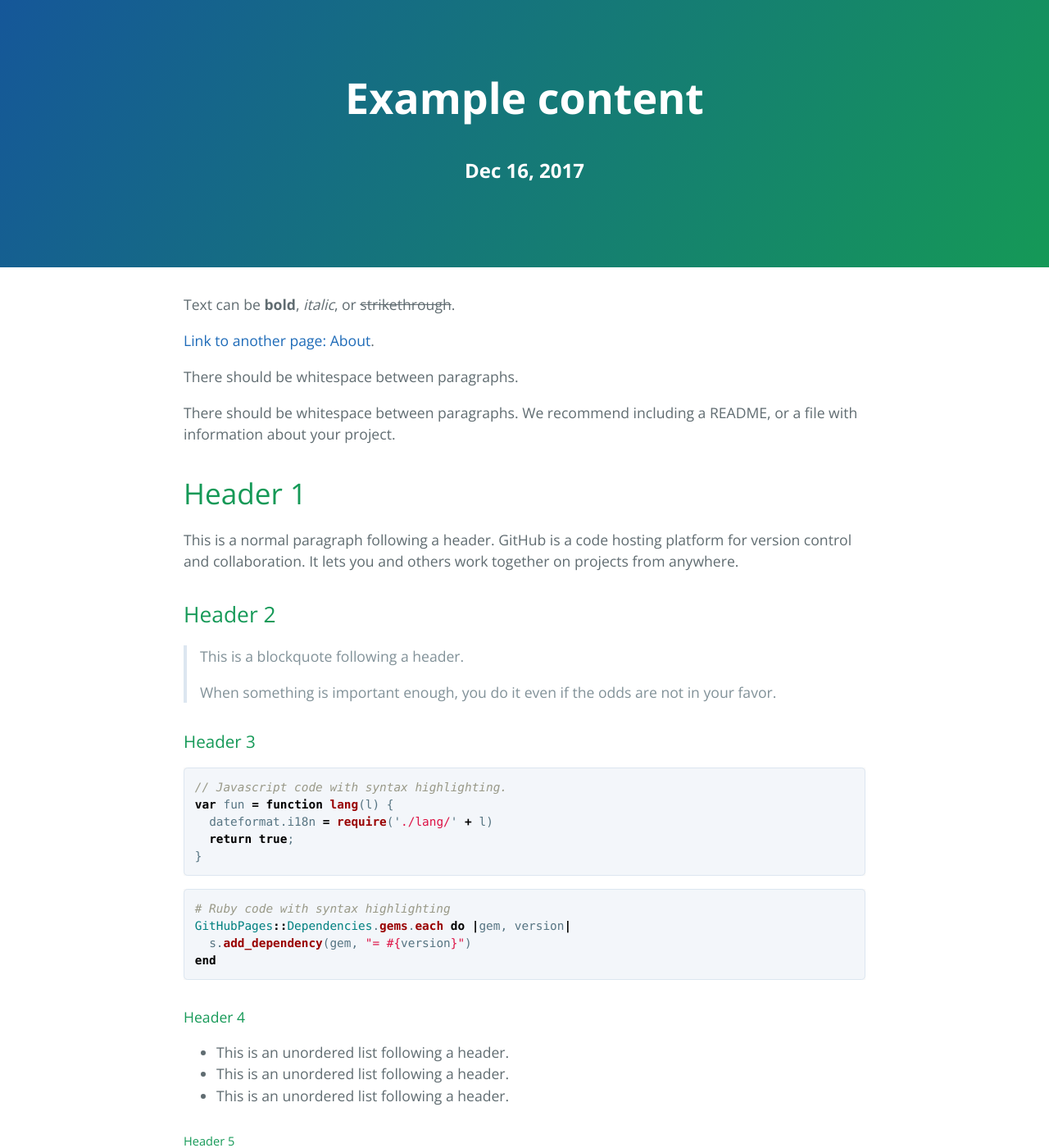
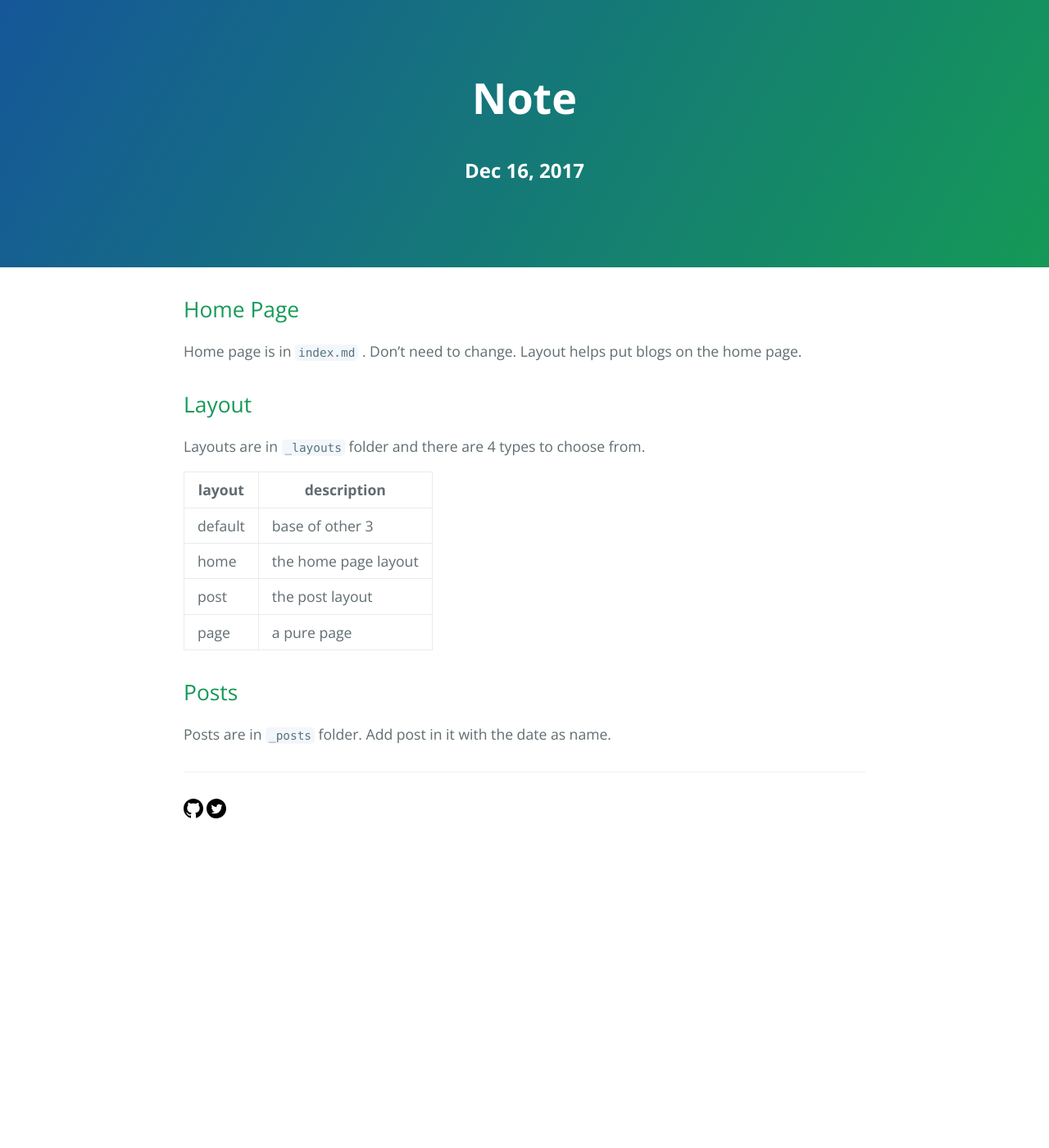
Before and after one commit to zikuicai/zikuicai.github.io, a Jekyll site: the page built from _posts/2017-12-16-zikui-post.md, in a window 1280 px wide and 1400 px high. Shown: the whole window at 82% size. Built offline with Jekyll 4.4.1, drawn with Linux system fonts in a browser that asks for light colours; some of the changed text lies outside the part shown.

Commit message:
Update 2017-12-16-zikui-post.md

````diff
--- a/_posts/2017-12-16-zikui-post.md
+++ b/_posts/2017-12-16-zikui-post.md
@@ -1,124 +1,19 @@
 ---
 layout: post
-title: "Example content"
+title: "Note"
 ---
+## Home Page
+Home page is in `index.md` . Don't need to change. Layout helps put blogs on the home page.
 
-Text can be **bold**, _italic_, or ~~strikethrough~~.
+## Layout
+Layouts are in `_layouts` folder and there are 4 types to choose from.
 
-[Link to another page: About]({{ site.baseurl }}/about).
+|layout|description|
+|---|---|
+|default|base of other 3|
+|home|the home page layout|
+|post|the post layout|
+|page|a pure page|
 
-There should be whitespace between paragraphs.
-
-There should be whitespace between paragraphs. We recommend including a README, or a file with information about your project.
-
-# [](#header-1)Header 1
-
-This is a normal paragraph following a header. GitHub is a code hosting platform for version control and collaboration. It lets you and others work together on projects from anywhere.
-
-## [](#header-2)Header 2
-
-> This is a blockquote following a header.
->
-> When something is important enough, you do it even if the odds are not in your favor.
-
-### [](#header-3)Header 3
-
-```js
-// Javascript code with syntax highlighting.
-var fun = function lang(l) {
-  dateformat.i18n = require('./lang/' + l)
-  return true;
-}
-```
-
-```ruby
-# Ruby code with syntax highlighting
-GitHubPages::Dependencies.gems.each do |gem, version|
-  s.add_dependency(gem, "= #{version}")
-end
-```
-
-#### [](#header-4)Header 4
-
-*   This is an unordered list following a header.
-*   This is an unordered list following a header.
-*   This is an unordered list following a header.
-
-##### [](#header-5)Header 5
-
-1.  This is an ordered list following a header.
-2.  This is an ordered list following a header.
-3.  This is an ordered list following a header.
-
-###### [](#header-6)Header 6
-
-| head1        | head two          | three |
-|:-------------|:------------------|:------|
-| ok           | good swedish fish | nice  |
-| out of stock | good and plenty   | nice  |
-| ok           | good `oreos`      | hmm   |
-| ok           | good `zoute` drop | yumm  |
-
-### There's a horizontal rule below this.
-
-* * *
-
-### Here is an unordered list:
-
-*   Item foo
-*   Item bar
-*   Item baz
-*   Item zip
-
-### And an ordered list:
-
-1.  Item one
-1.  Item two
-1.  Item three
-1.  Item four
-
-### And a nested list:
-
-- level 1 item
-  - level 2 item
-  - level 2 item
-    - level 3 item
-    - level 3 item
-- level 1 item
-  - level 2 item
-  - level 2 item
-  - level 2 item
-- level 1 item
-  - level 2 item
-  - level 2 item
-- level 1 item
-
-### Small image
-
-![](https://assets-cdn.github.com/images/icons/emoji/octocat.png)
-
-### Large image
-
-![](https://guides.github.com/activities/hello-world/branching.png)
-
-
-### Definition lists can be used with HTML syntax.
-
-<dl>
-<dt>Name</dt>
-<dd>Godzilla</dd>
-<dt>Born</dt>
-<dd>1952</dd>
-<dt>Birthplace</dt>
-<dd>Japan</dd>
-<dt>Color</dt>
-<dd>Green</dd>
-</dl>
-
-```
-Long, single-line code blocks should not wrap. They should horizontally scroll if they are too long. This line should be long enough to demonstrate this.
-```
-
-```
-The final element.
-```
+## Posts
+Posts are in `_posts` folder. Add post in it with the date as name.
````
